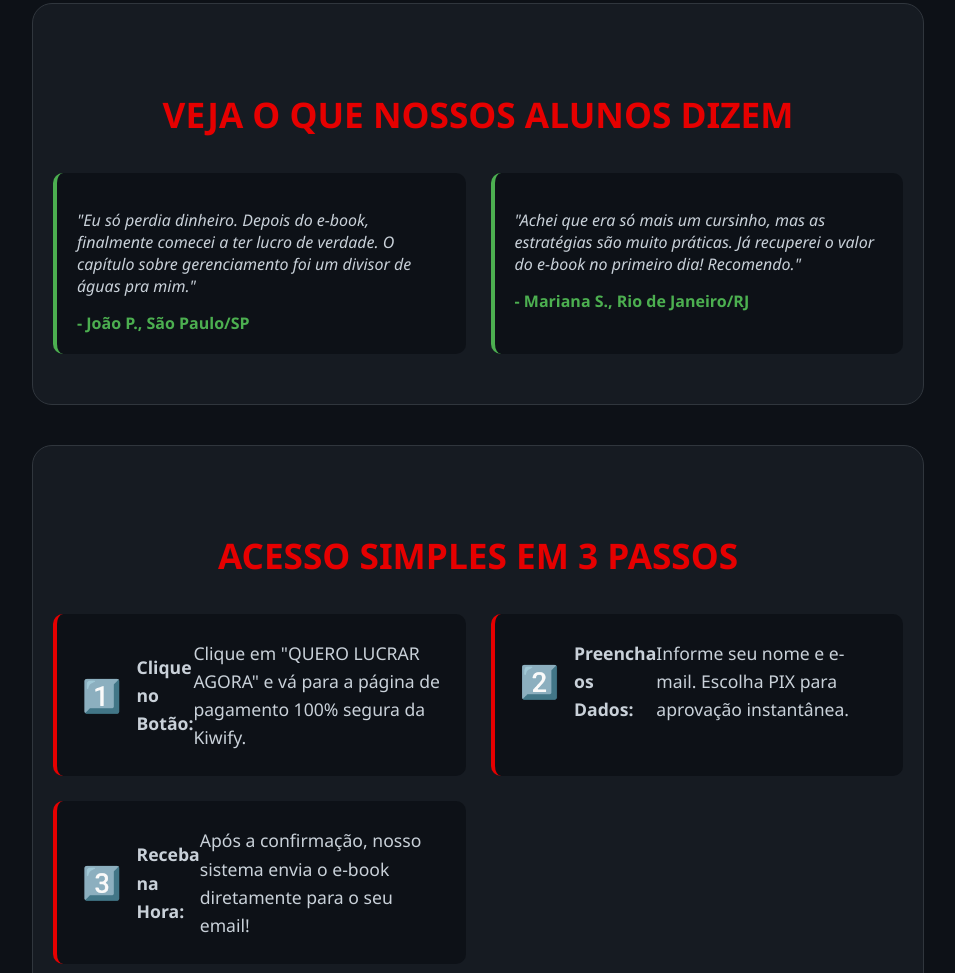
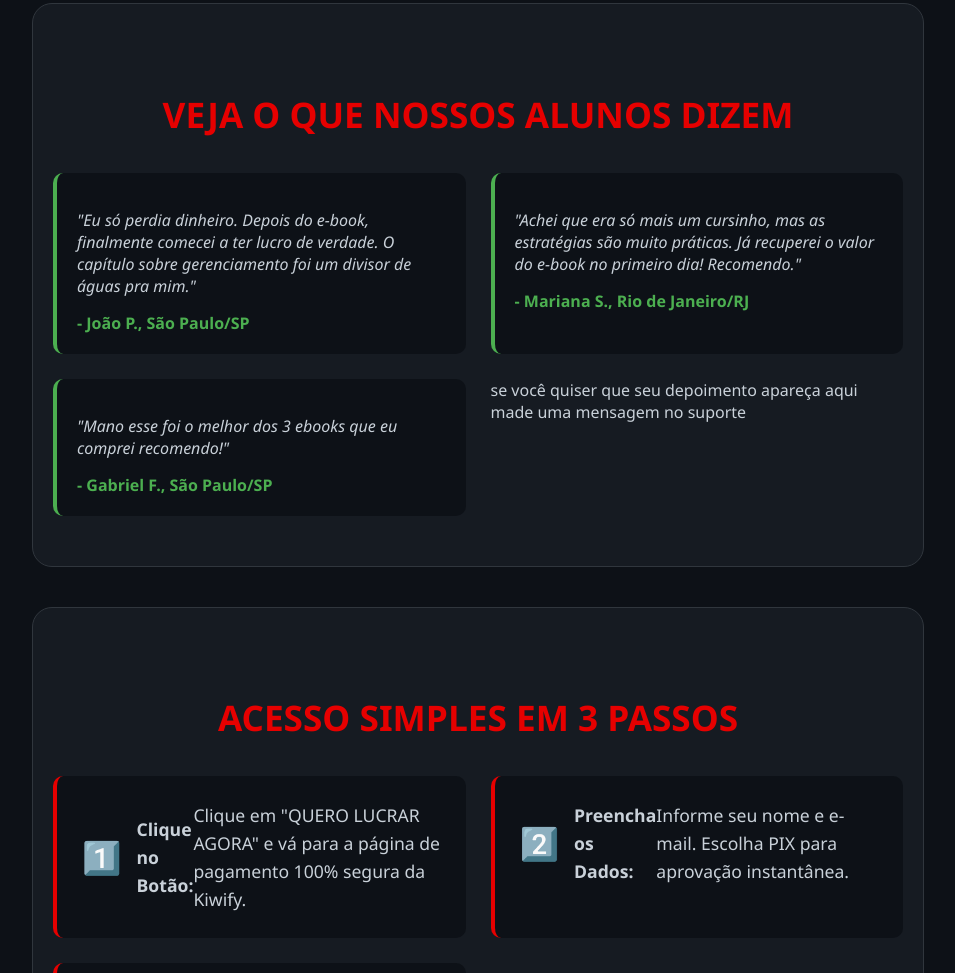
Before and after one commit to Leonardo28l13/Lucrando-com-o-aviator, a plain HTML site: page index.html in a window 1280 px wide. Shown: the part 1552-2525 px from the top of the page, without its empty margins (162-1117 px from the left). Drawn offline with Linux system fonts and the light colour scheme.

Commit message:
Update index.html

```diff
--- a/index.html
+++ b/index.html
@@ -283,6 +283,12 @@
             <p>"Achei que era só mais um cursinho, mas as estratégias são muito práticas. Já recuperei o valor do e-book no primeiro dia! Recomendo."</p>
             <div class="author">- Mariana S., Rio de Janeiro/RJ</div>
         </div>
+
+      <div class="testimonial" style="animation-delay: 0.6s;">
+            <p>"Mano esse foi o melhor dos 3 ebooks que eu comprei recomendo!"</p>
+            <div class="author">- Gabriel F., São Paulo/SP</div>
+        </div>
+        se você quiser que seu depoimento apareça aqui made uma mensagem no suporte
     </div>
   </div>
 
```
